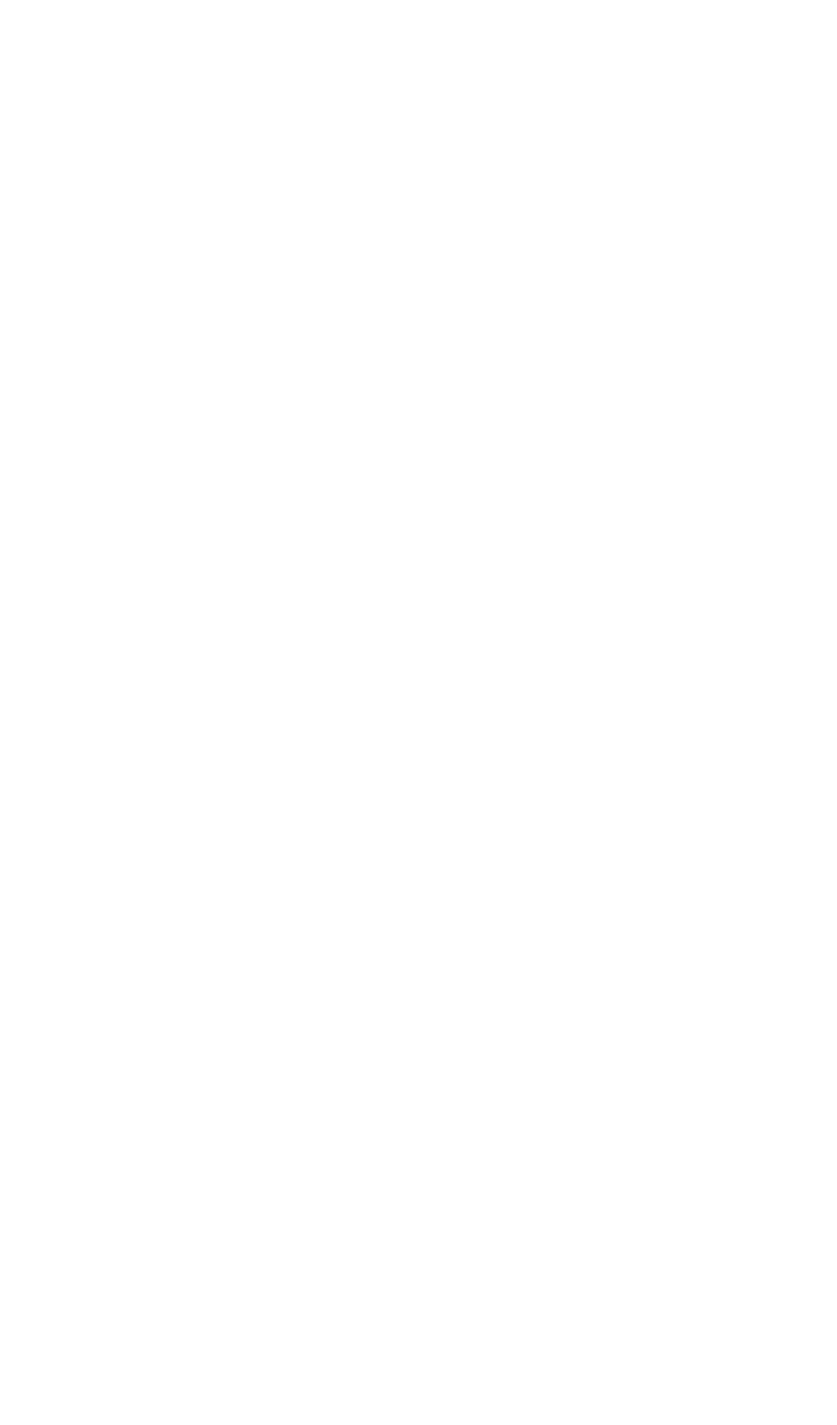
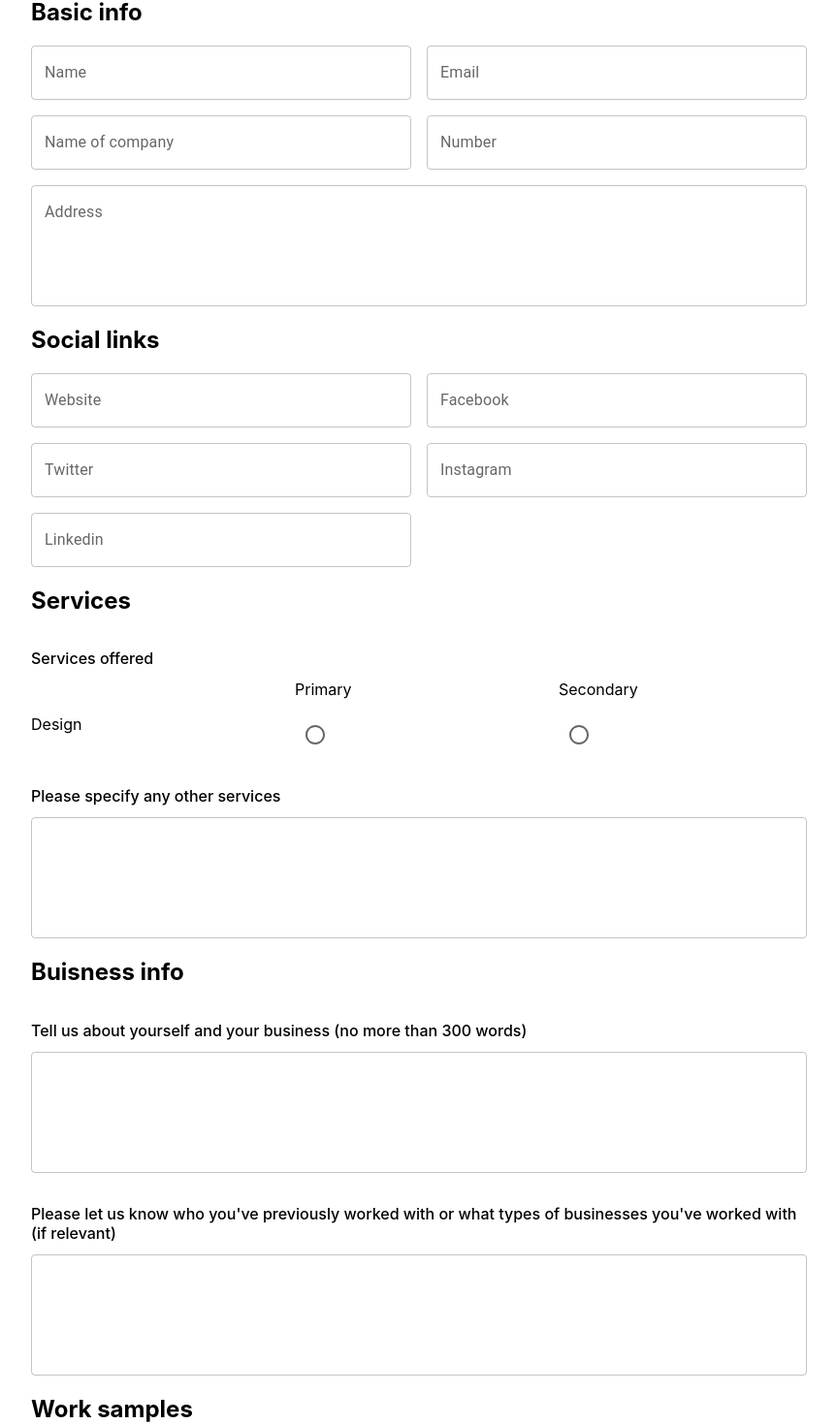
Before and after one commit to Oliver-Redeyoff/blackbook, a React (Create React App) app in the folder frontend/: page /signup in a window 1280 px wide. Shown: the part 137-1607 px from the top of the page at 97% size, without its empty margins (208-1071 px from the left). Before the commit the page ends 800 px from the top, so only its background shows below. Built offline with nearby package versions, Linux system fonts and the light colour scheme.

Commit message:
Started adding form for adding buisness

```diff
--- a/frontend/src/components/PorfolioForm.js
+++ b/frontend/src/components/PorfolioForm.js
@@ -1,10 +1,92 @@
-import { useEffect, useState } from 'react';
+import '../css/PortfolioForm.css'
+
+import Grid from '@mui/material/Grid';
+import TextField from '@mui/material/TextField'
+import Radio from '@mui/material/Radio'
+
+import { useEffect, useState } from 'react'
 
 function PortfolioForm() {
 
   return (
-    <div>
-      Put portfolio form here
+    <div className='form'>
+
+      <h2>Basic info</h2>
+      <Grid container spacing={2}>
+        <Grid item xs={6}>
+          <TextField id="outlined-basic" fullWidth label="Name" />
+        </Grid>
+        <Grid item xs={6}>
+          <TextField id="outlined-basic" fullWidth label="Email" />
+        </Grid>
+        <Grid item xs={6}>
+          <TextField id="outlined-basic" fullWidth label="Name of company" />
+        </Grid>
+        <Grid item xs={6}>
+          <TextField id="outlined-basic" fullWidth label="Number" />
+        </Grid>
+        <Grid item xs={12}>
+          <TextField id="outlined-basic" fullWidth multiline rows={4} label="Address" />
+        </Grid>
+      </Grid>
+
+      <h2>Social links</h2>
+      <Grid container spacing={2}>
+        <Grid item xs={6}>
+          <TextField id="outlined-basic" fullWidth label="Website" />
+        </Grid>
+        <Grid item xs={6}>
+          <TextField id="outlined-basic" fullWidth label="Facebook" />
+        </Grid>
+        <Grid item xs={6}>
+          <TextField id="outlined-basic" fullWidth label="Twitter" />
+        </Grid>
+        <Grid item xs={6}>
+          <TextField id="outlined-basic" fullWidth label="Instagram" />
+        </Grid>
+        <Grid item xs={6}>
+          <TextField id="outlined-basic" fullWidth label="Linkedin" />
+        </Grid>
+      </Grid>
+
+      <h2>Services</h2>
+      <Grid container spacing={2}>
+        <Grid item xs={12}>
+          <h3>Services offered</h3>
+          <Grid container spacing={2}>
+            <Grid item xs={4}></Grid>
+            <Grid item xs={4}>Primary</Grid>
+            <Grid item xs={4}>Secondary</Grid>
+            <Grid item xs={4}>Design</Grid>
+            <Grid item xs={4}><Radio /></Grid>
+            <Grid item xs={4}><Radio /></Grid>
+          </Grid>
+        </Grid>
+        <Grid item xs={12}>
+          <h3>Please specify any other services</h3>
+          <TextField id="outlined-basic" fullWidth multiline rows={4} label="" />
+        </Grid>
+      </Grid>
+
+      <h2>Buisness info</h2>
+      <Grid container spacing={2}>
+        <Grid item xs={12}>
+          <h3>Tell us about yourself and your business (no more than 300 words)</h3>
+          <TextField id="outlined-basic" fullWidth multiline rows={4} label="" />
+        </Grid>
+        <Grid item xs={12}>
+          <h3>Please let us know who you've previously worked with or what types of businesses you've worked with (if relevant)</h3>
+          <TextField id="outlined-basic" fullWidth multiline rows={4} label="" />
+        </Grid>
+      </Grid>
+
+      <h2>Work samples</h2>
+      <Grid container spacing={2}>
+        <Grid item xs={12}>
+          <div className='form-upload'>Upload any work samples</div>
+        </Grid>
+      </Grid>
+
     </div>
   )
 
--- /dev/null
+++ b/frontend/src/css/PortfolioForm.css
@@ -0,0 +1,19 @@
+.form {
+    width: 80%;
+    max-width: 800px;
+    margin: auto;
+}
+
+h3 {
+    font-size: 16px;
+    font-weight: 500;
+    margin-bottom: 12px;
+}
+
+.form-upload {
+    text-align: center;
+    background-color: rgba(0, 0, 0, 0.04);
+    color: rgba(0, 0, 0, 0.3);
+    padding: 60px 0px;
+    border-radius: 10px;
+}
```
